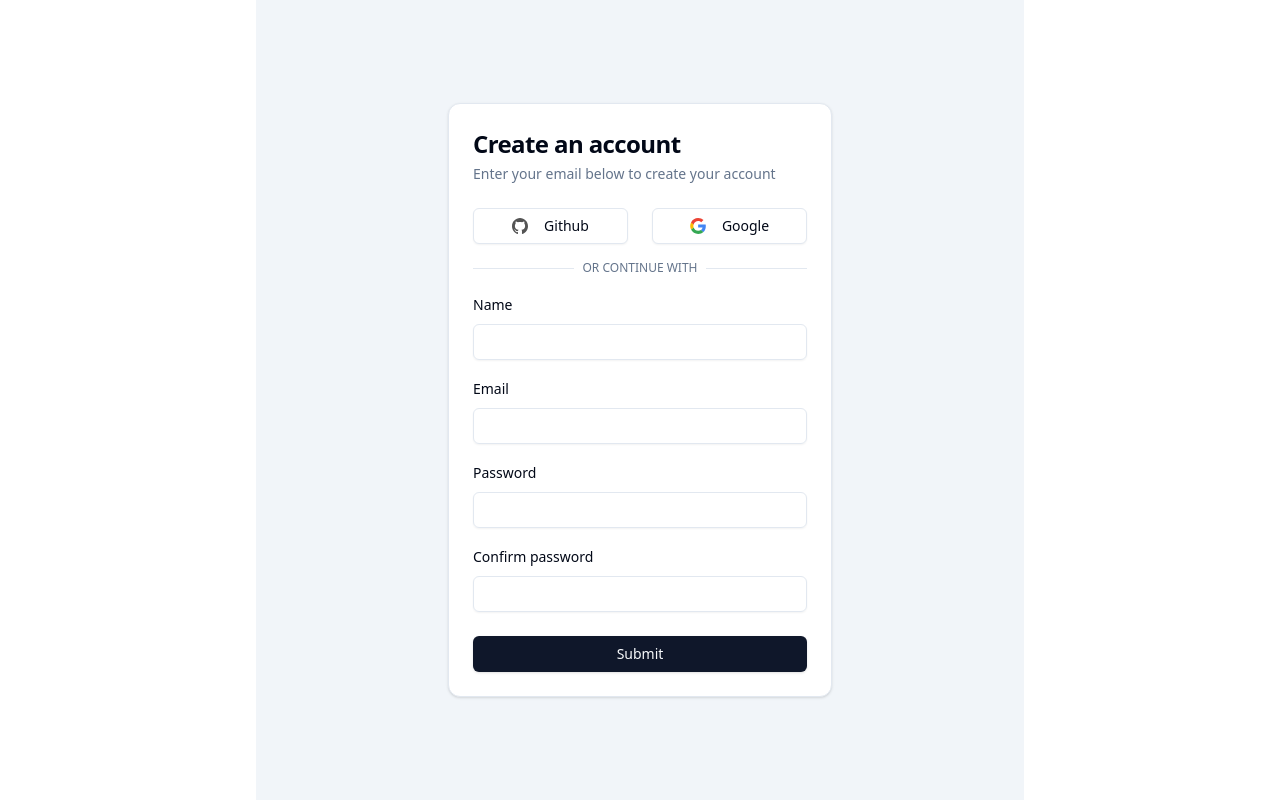
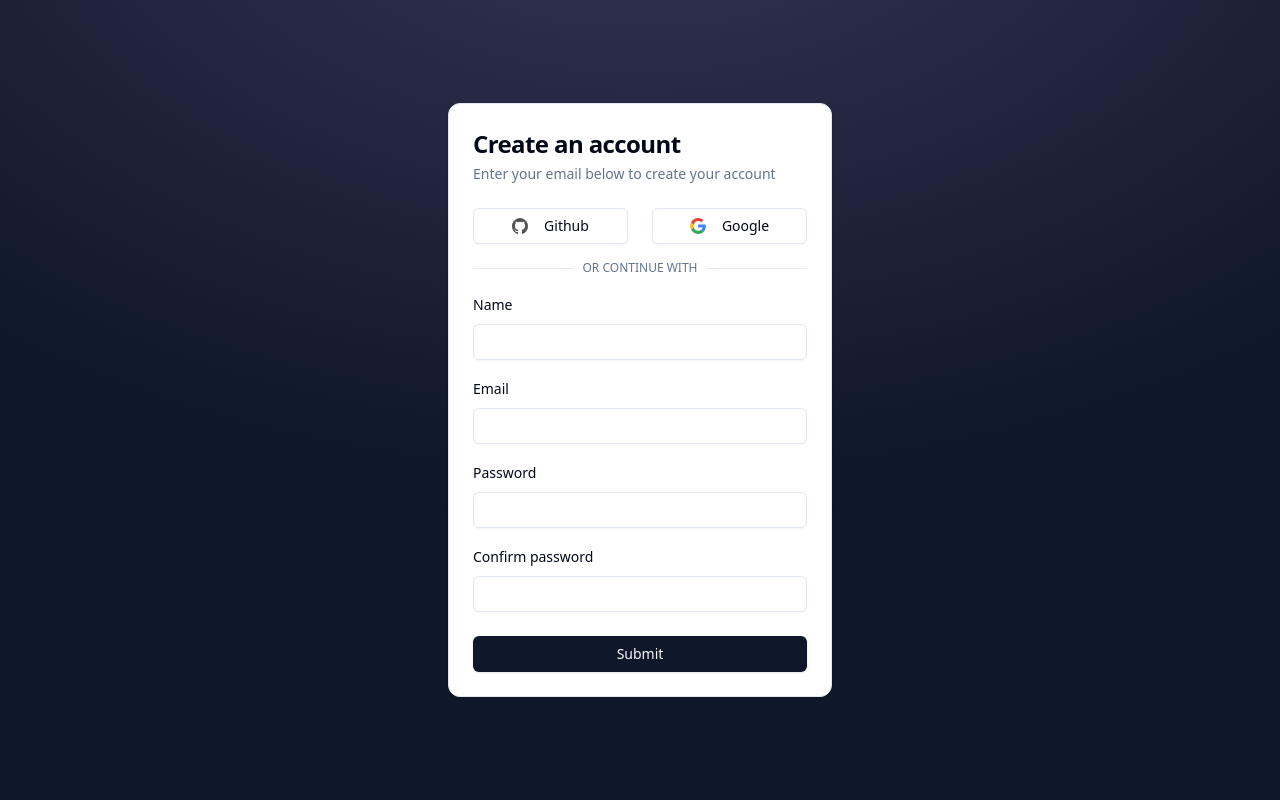
Before and after one commit to manjime83/todo-app, a React (Vite) app: page /signup in a window 1280 px wide. Built offline with nearby package versions, Linux system fonts and the light colour scheme; what pocketbase would draw is missing.

Commit message:
cool dark background

```diff
--- a/src/layouts/PageLayout.tsx
+++ b/src/layouts/PageLayout.tsx
@@ -3,9 +3,11 @@ import { Outlet } from "react-router-dom";
 
 const PageLayout = () => {
   return (
-    <div className="mx-auto flex min-h-screen max-w-screen-md items-center justify-center bg-slate-100">
-      <Outlet />
-      <Toaster />
+    <div className="absolute top-0 z-[-2] h-screen w-screen bg-neutral-950 bg-[radial-gradient(ellipse_80%_80%_at_50%_-20%,rgba(120,119,198,0.4),hsl(var(--primary)))]">
+      <div className="mx-auto flex min-h-screen max-w-screen-md items-center justify-center">
+        <Outlet />
+        <Toaster />
+      </div>
     </div>
   );
 };
--- a/src/pages/SignUp.tsx
+++ b/src/pages/SignUp.tsx
@@ -72,6 +72,7 @@ const SignUp = () => {
 
   const update = async (provider: string) => {
     const usersCollection = pb.collection("users");
+
     usersCollection
       .authWithOAuth2({ provider })
       .then(async (authData) => {
@@ -87,7 +88,12 @@ const SignUp = () => {
           await usersCollection.update(authData.record.id, formData);
         }
       })
-      .then(() => navigate("/"));
+      .then(() => navigate("/"))
+      .catch((e) => {
+        if (e instanceof ClientResponseError) {
+          toast({ description: e.originalError.message, variant: "destructive" });
+        }
+      });
   };
 
   return (
@@ -124,7 +130,7 @@ const SignUp = () => {
                 <FormItem>
                   <FormLabel>Name</FormLabel>
                   <FormControl>
-                    <Input type="text" {...field} />
+                    <Input type="text" {...field} autoComplete="true" />
                   </FormControl>
                   <FormMessage />
                 </FormItem>
@@ -137,7 +143,7 @@ const SignUp = () => {
                 <FormItem>
                   <FormLabel>Email</FormLabel>
                   <FormControl>
-                    <Input type="text" {...field} />
+                    <Input type="text" {...field} autoComplete="true" />
                   </FormControl>
                   <FormMessage />
                 </FormItem>
```
